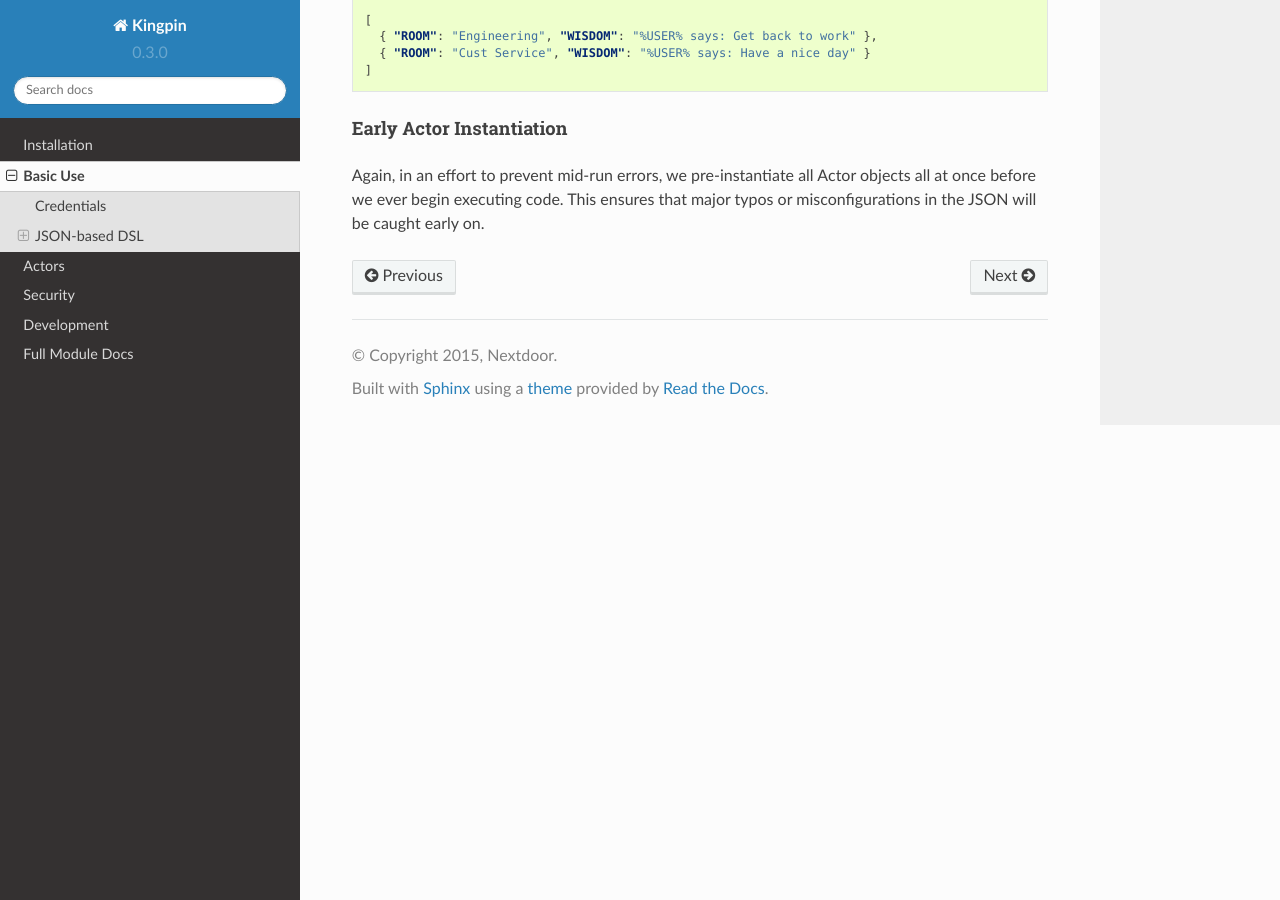
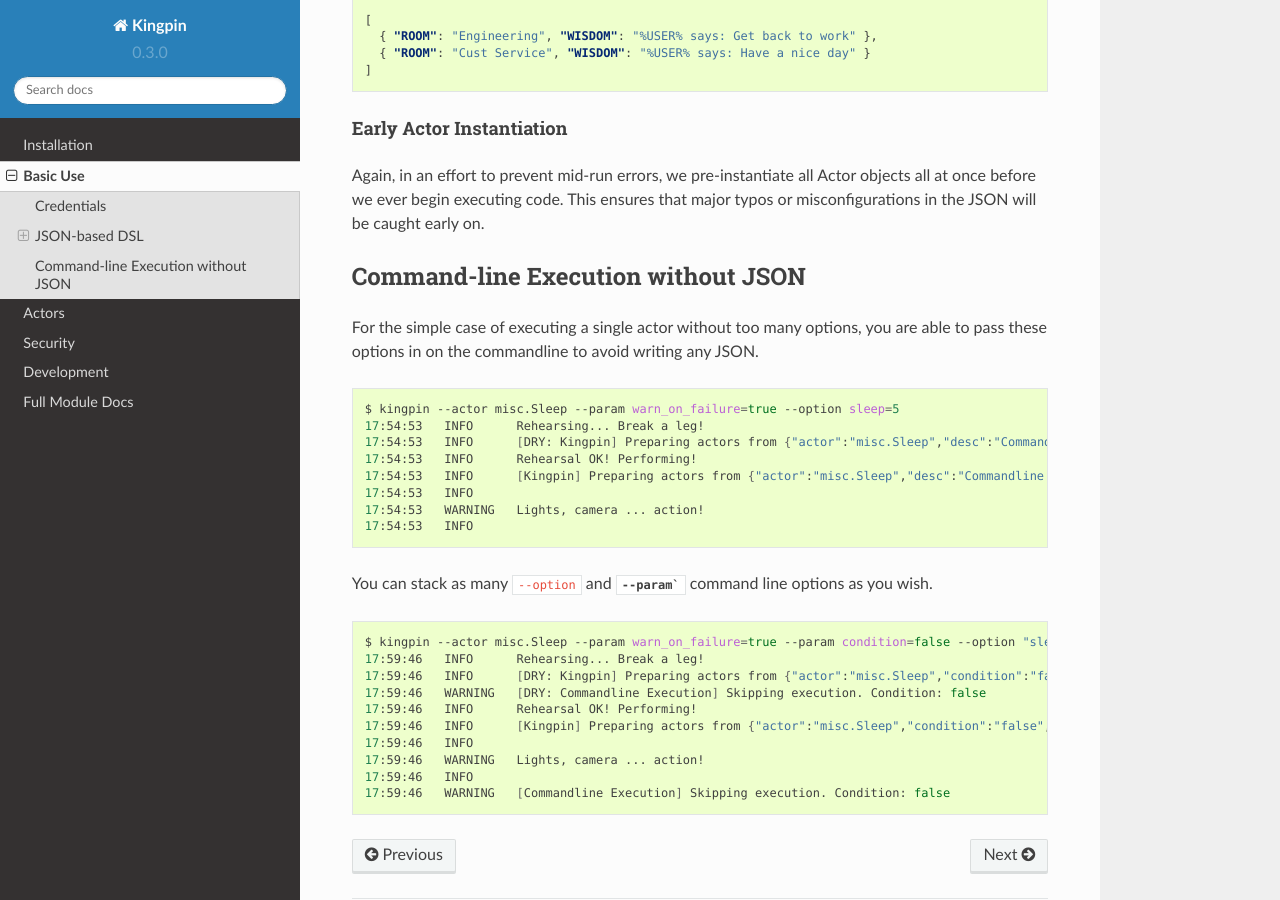
Before and after one commit to Nextdoor/kingpin, a Sphinx documentation site: the page built from docs/basicuse.rst, in a window 1280 px wide and 900 px high, scrolled down 7027 px. Built offline with Sphinx 7.4.7 and the Read the Docs theme 2.0.0, drawn with Linux system fonts in a browser that asks for light colours; formulas are drawn with MathJax 3.

Commit message:
Allow actor input from command line rather than json file.

```diff
--- a/docs/basicuse.rst
+++ b/docs/basicuse.rst
@@ -386,3 +386,35 @@
 Again, in an effort to prevent mid-run errors, we pre-instantiate all Actor
 objects all at once before we ever begin executing code. This ensures that
 major typos or misconfigurations in the JSON will be caught early on.
+
+Command-line Execution without JSON
+~~~~~~~~~~~~~~~~~~~~~~~~~~~~~~~~~~~
+
+For the simple case of executing a single actor without too many options, you
+are able to pass these options in on the commandline to avoid writing any JSON.
+
+.. code-block:: bash
+
+    $ kingpin --actor misc.Sleep --param warn_on_failure=true --option sleep=5
+    17:54:53   INFO      Rehearsing... Break a leg!
+    17:54:53   INFO      [DRY: Kingpin] Preparing actors from {"actor":"misc.Sleep","desc":"Commandline Execution","options":{"sleep":"5"},"warn_on_failure":"true"}
+    17:54:53   INFO      Rehearsal OK! Performing!
+    17:54:53   INFO      [Kingpin] Preparing actors from {"actor":"misc.Sleep","desc":"Commandline Execution","options":{"sleep":"5"},"warn_on_failure":"true"}
+    17:54:53   INFO
+    17:54:53   WARNING   Lights, camera ... action!
+    17:54:53   INFO
+
+You can stack as many ``--option`` and `--param`` command line options as you wish.
+
+.. code-block:: bash
+
+    $ kingpin --actor misc.Sleep --param warn_on_failure=true --param condition=false --option "sleep=0.1"
+    17:59:46   INFO      Rehearsing... Break a leg!
+    17:59:46   INFO      [DRY: Kingpin] Preparing actors from {"actor":"misc.Sleep","condition":"false","desc":"Commandline Execution","options":{"sleep":"0.1"},"warn_on_failure":"true"}
+    17:59:46   WARNING   [DRY: Commandline Execution] Skipping execution. Condition: false
+    17:59:46   INFO      Rehearsal OK! Performing!
+    17:59:46   INFO      [Kingpin] Preparing actors from {"actor":"misc.Sleep","condition":"false","desc":"Commandline Execution","options":{"sleep":"0.1"},"warn_on_failure":"true"}
+    17:59:46   INFO
+    17:59:46   WARNING   Lights, camera ... action!
+    17:59:46   INFO
+    17:59:46   WARNING   [Commandline Execution] Skipping execution. Condition: false
```
Also changed, not shown: 3 other files.
